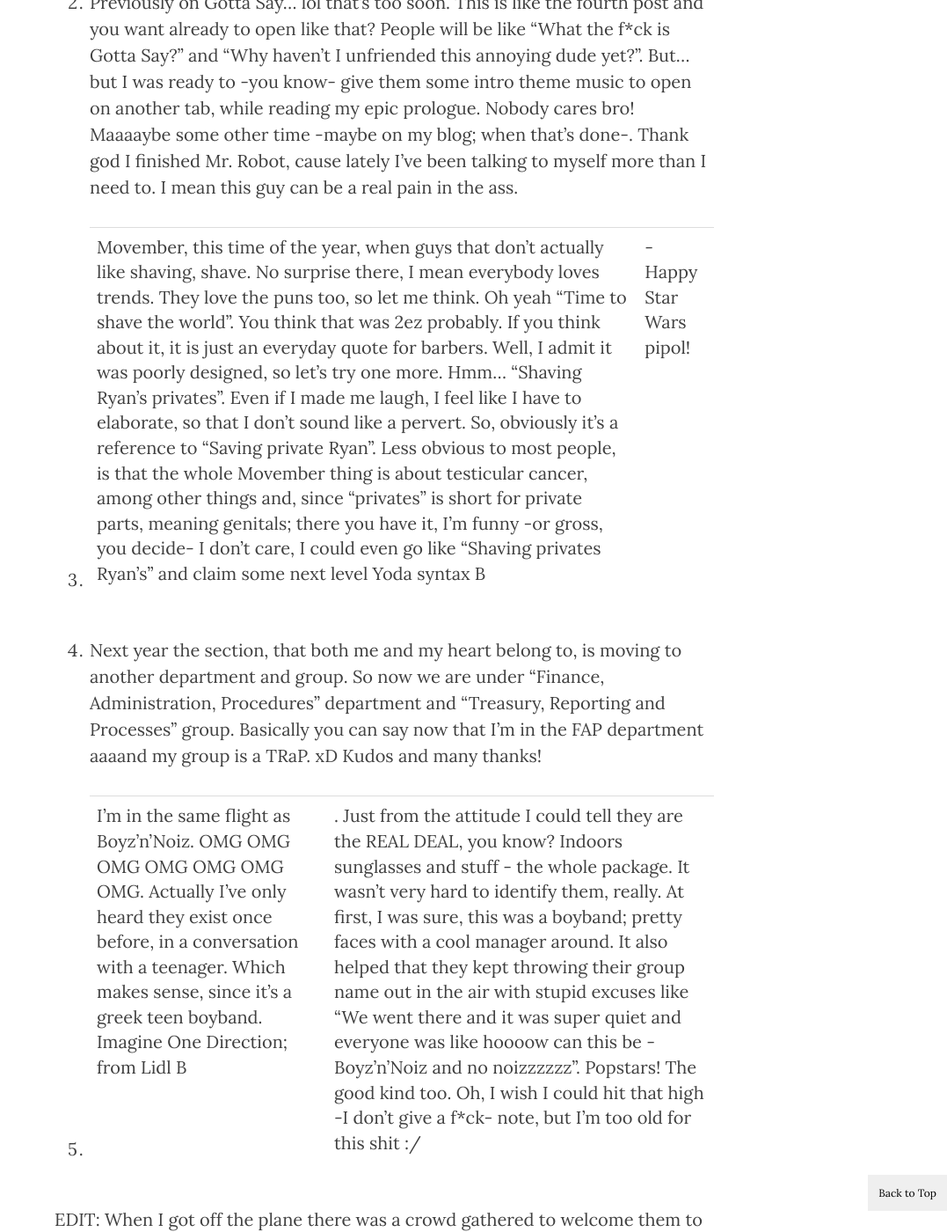
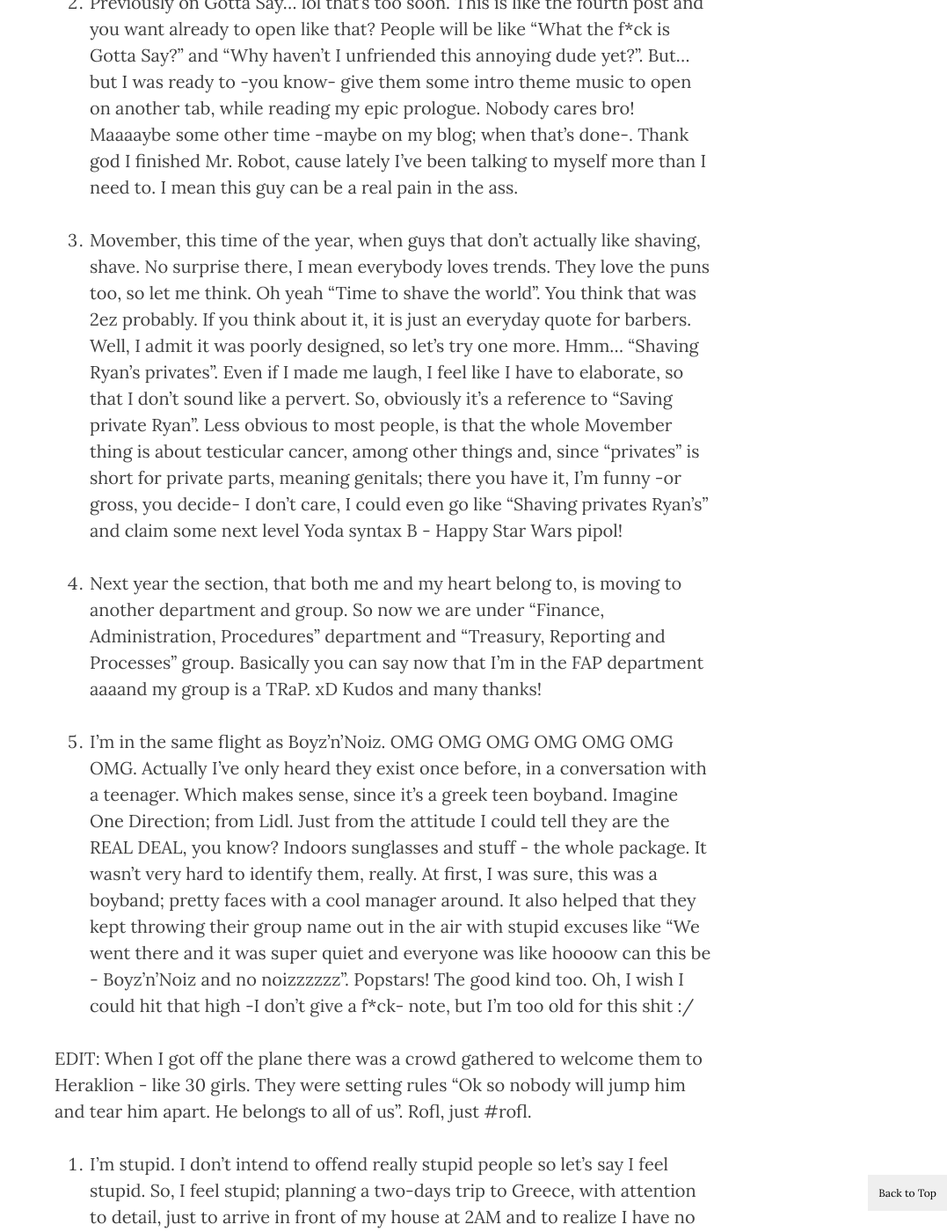
Before and after one commit to nickAndroulakis/PorcelainThroneWaterfalls, a Jekyll site: the page built from _posts/2015-12-24-Outdated-thoughts.markdown, in a window 1280 px wide and 1400 px high, scrolled down 718 px. Shown: the whole window at 88% size, without its empty margins (203-1280 px from the left). Built offline with Jekyll 4.4.1, drawn with Linux system fonts in a browser that asks for light colours; nearby versions of some CDN libraries; some of the changed text lies outside the part shown.

Commit message:
fixed B|

```diff
--- a/_posts/2015-09-12-43rd-of-August-and-counting.markdown
+++ b/_posts/2015-09-12-43rd-of-August-and-counting.markdown
@@ -9,13 +9,13 @@ header-img: "img/post-bg-01.jpg"
 
 1. Yes pipol, I will be doing this thingie, my sister does. I even copied the title just to salute her style. It’s not personal, Nassia. It’s strictly business #GodfatherQuotes. Oh, there's no going back now #copyCat #noRegrets
 
-2. Now that I leave Greece, I get to, finally, post in english. I can always claim that I have to do it from now on, cause of my european friends, hiding the fact, I'm just a poser and a hipster, who enjoys typing in English B|.
+2. Now that I leave Greece, I get to, finally, post in english. I can always claim that I have to do it from now on, cause of my european friends, hiding the fact, I'm just a poser and a hipster, who enjoys typing in English B .
 
 3. I guess sharing music on social media is like sharing thoughts (well, #noShitSherlock). There will always be those who just get it and, of course, those who don't. I actually enjoy listening sad music; in a way sad music balances me out. Let's just say, pretty often "my happy is too loud" and I need to level it down xD. Point is that if you really care of what people will think of your posts, then you shouldn't post in the first place. No, it's not some heart-opening to strangers (sorry, facebook friends) ;it's some taste-sharing (you're welcome, facebook friends). After all, #sharingIsCaring.
 
 4. But, seriously, take a moment to look at the dark sky at night. Now, take a deep breath and start counting all those fucks that I give, orbiting our planet just like the Moon.
 
-5. So there's this imaginary place near Baghdad, I will be visiting from time to time, called Donethat. Of course there's Fuckthat just around the corner too. Damn, greek jokes sound way much cooler in greek #duh. However, I get to use #duh now, so that's a trade I'm, kinda, okay with B|.
+5. So there's this imaginary place near Baghdad, I will be visiting from time to time, called Donethat. Of course there's Fuckthat just around the corner too. Damn, greek jokes sound way much cooler in greek #duh. However, I get to use #duh now, so that's a trade I'm, kinda, okay with B .
 
 6. And I will quote one of my sisters(I'm not throwing people under the bus) at this point: "How does gPhotos categorize my photos as food or flowers? Is there an employee, whose job is to do so?" :D :D. #howStuffWorks #blackMagic
 
--- a/_posts/2015-10-25-Confessions-of-a-troll.markdown
+++ b/_posts/2015-10-25-Confessions-of-a-troll.markdown
@@ -11,7 +11,7 @@ header-img: "img/post-bg-03.jpg"
 
 2. Maroumi and I declared this following, shared, year in Geneva as a wine tasting season, but first things first. Maria -> Marouli. My roommate -> Mah roomie -> Maroumi. So where was I? Oh, yes, wine. When in France, you have to understand, there's actually lots of wine involved. Red, white, rouge; you name it. We have not yet tasted bad wine. Of course some of them are clearly better that other, setting high standards but you can get proper wine for 2-4 euros, a bottle at a supermarket. And then there are these wine tasting events every now and then... I mean a wine tasting year with inner wine tasting weekends, with wine tasting days in those too, you get the picture; It's #wineception. Sorry beer, you have to try harder this year and fight to keep your place in my blood. 1437 Kozel. 1437 is code for "I love you forever"; a character counter. There you go, facebook friends, you get to learn something new, however not important at all :). You are welcome.
 
-3. Roundabouts; I am all about them. Seriously, a friend of mine claims I'm obsessed. But let's be real, what's not to like? Lemme break this down for ya'all. First of all, roundabouts are circular. Appreciate the symmetry, kid. Ok, crossroads can be symmetric too but are they, really? Most of them look like dancing ravers in the 90's even if most of the ravers see circles anyway. Moreover, a roundabout is practical in a way. You know, in case you like it too much, you can stay there, forever lost in the moment, going around it screaming "ROUNDABOUOUOOUOUUOOUT, while fighting back the centrifugal force. And trust me when I say; the force is strong in this one  B| . But most importantly, they control traffic better than f*cking traffic lights AND THEY ARE NOT EVEN CALLED TRAFFIC ROUNDABOUTS. And why would they? There is never traffic around a roundabout -except for Ilioupoli, but that's a bad, bad, sad implementation.- so that would be dumb. I mean you can't just run past a roundabout and cause an accident. You have to stop #justStahp. I made my case and now I see circles. #kyrile
+3. Roundabouts; I am all about them. Seriously, a friend of mine claims I'm obsessed. But let's be real, what's not to like? Lemme break this down for ya'all. First of all, roundabouts are circular. Appreciate the symmetry, kid. Ok, crossroads can be symmetric too but are they, really? Most of them look like dancing ravers in the 90's even if most of the ravers see circles anyway. Moreover, a roundabout is practical in a way. You know, in case you like it too much, you can stay there, forever lost in the moment, going around it screaming "ROUNDABOUOUOOUOUUOOUT, while fighting back the centrifugal force. And trust me when I say; the force is strong in this one  B  . But most importantly, they control traffic better than f*cking traffic lights AND THEY ARE NOT EVEN CALLED TRAFFIC ROUNDABOUTS. And why would they? There is never traffic around a roundabout -except for Ilioupoli, but that's a bad, bad, sad implementation.- so that would be dumb. I mean you can't just run past a roundabout and cause an accident. You have to stop #justStahp. I made my case and now I see circles. #kyrile
 
 4. I think I have developed an addiction for cheese. The variety of cheese in a french supermarket is crazy - or "it's cray" if you are an Obama fan- and I made a vow to try everything I can. So I am not sure if it's an addiction yet, however I do eat some cheese daily. And there are these moments in the night, I would open the fridge for bacon, but now I do that for Gruyere too. Just to be clear, I am not eating it, I am checking on it. I want to make sure that the cheese is there for me, just in case I need it, you know, at 4AM. There is, also, a high chance that Maroumi eats the Gruyere while I am fast asleep. Damn you, sleep. Damn you, Maroumi. Damn you, cheese #damn. I mentioned Gruyere once too many times now, but we have a special connection <3. There is a story behind how we met, but I'll get to that later. I'll just say that it's the best cheese I've ever had, like the king of cheese(s) -or the queen; I'm not sexist- the mayor of Cheese town, like Parmigiano and Graviera had a baby -_-. Oh and it's not french, so SUCK IT France, you and your excellent -but not good enough- cheese. Whatever, maybe I am a cheese addict, but I'm going for the fridge and there's nothing that can stop me now haha HAHAHA-it's actually hard to type an evil laugh :/.
 
@@ -21,7 +21,7 @@ header-img: "img/post-bg-03.jpg"
 
 7. So we are in Lausanne for a night and we are crashing in an EPFL dorm -Oh not this story again... Facebook friends trust me, I remember this one.- So we are being accommodated, Eli and me, by Bojan -a Serbian fella, friend of a friend; two times friend- and we get in the dorm at 3AM, more or less, after some beers. So we decide to go to sleep right away cause we need to wake up early in the morning and we inflate the inflatable bed- I swear this in not about the bed :P- when our host is like "Guys, do you want some Gruyere?". "I actually never had Gruyere before" I reply, while I watch him slice the cheese that is about to blow my mind away -everywhere around the place, like little Annoula after the explosion-. AND THIS IS HOW I MET YOUR MOTHER #booooom. But actually this is not what this is about. So we get out of bed to eat Gruyere and we start chit-chatting when this girl knocks the door and starts to argue that we are too loud. Too loud on a f*cking Saturday night; I mean seriously? We don't talk back at all and we say we'll keep it down. Aaaand in five minutes there she is again and she is really pissed, like REALLY mad. I know when you're drunk you may not control your audio output perfectly but we were not that loud. There is a little bit of argument this time but nothing major. We end up going to to bed after this huge buzzkill :/. We all agreed in the end it was Gruyere's fault. Damn, Y R U so GD?
 
-8. We went to Broc to visit Callier's chocolate factory and there was a lot of chocolate involved. During the first part of the tour, though, we did this interactive part where you walk through rooms while a narrator expla- actually I just want to talk about the narrator, the rest is neither important nor interesting. This voice was so deep and epic that it didn't fit the whole concept. I was feeling this chocolate history experience was about to switch to middle Earth at any moment with orcs and goblins running through the walls! And every time he referred to Coco beans the earth would quake and the skies would thunder. F*cking COCO BEANS maaaan. He put those twice in every sentence at least. He started talking about chocolate and ended up with the French Revolution involved, and of course there were COCO BEANS EVERYWHERE. I started to wonder whether the whole Revolution was just a big french #sugarRush. It's always down to Liberté, égalité, fraternité... and COCO BEANS! B|
+8. We went to Broc to visit Callier's chocolate factory and there was a lot of chocolate involved. During the first part of the tour, though, we did this interactive part where you walk through rooms while a narrator expla- actually I just want to talk about the narrator, the rest is neither important nor interesting. This voice was so deep and epic that it didn't fit the whole concept. I was feeling this chocolate history experience was about to switch to middle Earth at any moment with orcs and goblins running through the walls! And every time he referred to Coco beans the earth would quake and the skies would thunder. F*cking COCO BEANS maaaan. He put those twice in every sentence at least. He started talking about chocolate and ended up with the French Revolution involved, and of course there were COCO BEANS EVERYWHERE. I started to wonder whether the whole Revolution was just a big french #sugarRush. It's always down to Liberté, égalité, fraternité... and COCO BEANS! B
 
 9. Around here drivers tend to respect pedestrians a lot, for example waiting before zebra crossings for them to pass. You know, borderline politeness that greek drivers don't understand. But now that I have to be one of them, I try to behave while driving. Good thing is I found this new hobby of mine. I force people to cross streets. Yes I do that. So I see three random guys standing on the pavement, just talking to each other, with clearly no intention to use the zebra crossing next to them, I just stop in front of them. I play the waiting game until they notice me. Now they think I'm too polite and they consider crossing just to avoid disappointing me -I'm totally in their heads. Most of the times people will just nod or wave a signal for me to pass, but every once in a while they will actually cross the road and offer me precious laughing tears. #Worth
 10. It's cold and sometimes it is wise for me to wear gloves. There are these days that I walk back from work and it's like a 25-minute walk. I put on my headphones, start Spotify, skip to a song I like, put on my gloves and start walking; all those in this specific order. Most of the times there will be a really awful song on the playlist that I need to skip and here is my problem; my gloves. I can't press shit on my touchscreen with the gloves on. So I consider my options. I can take off a glove press the "next" button and move on with my life, however due to the cold this is not optimal. Optimal would be gloves that can use a touchscreen. So I go for my second option and I start hitting my screen with my nose trying to aim for the correct button. And there I am, walking on the sidewalk, nose pecking my phone like Woody woodpecker. The first time I almost nose-dialed a friend by mistake trying to skip Taylor Swift ;She is annoying. On another occasion I hit "pause". That's just great... Now I have to nose-peck two buttons, to get the #starbucksLovers off my ears. Eventually I googled for these gloves above and, apparently, they exist. Thing is by that moment i was already a pro at nose-phoning. I can hit the right button, every f*cking time, now. I am seriously considering texting the same way from now on. #challengeAccepted
--- a/_posts/2015-12-24-Outdated-thoughts.markdown
+++ b/_posts/2015-12-24-Outdated-thoughts.markdown
@@ -11,11 +11,11 @@ header-img: "img/post-bg-04.jpg"
 
 2. Previously on Gotta Say... lol that's too soon. This is like the fourth post and you want already to open like that? People will be like "What the f*ck is Gotta Say?" and "Why haven't I unfriended this annoying dude yet?". But... but I was ready to -you know- give them some intro theme music to open on another tab, while reading my epic prologue. Nobody cares bro! Maaaaybe some other time -maybe on my blog; when that's done-. Thank god I finished Mr. Robot, cause lately I've been talking to myself more than I need to. I mean this guy can be a real pain in the ass.
 
-3. Movember, this time of the year, when guys that don't actually like shaving, shave. No surprise there, I mean everybody loves trends. They love the puns too, so let me think. Oh yeah "Time to shave the world". You think that was 2ez probably. If you think about it, it is just an everyday quote for barbers. Well, I admit it was poorly designed, so let's try one more. Hmm... "Shaving Ryan's privates". Even if I made me laugh, I feel like I have to elaborate, so that I don't sound like a pervert. So, obviously it's a reference to "Saving private Ryan". Less obvious to most people, is that the whole Movember thing is about testicular cancer, among other things and, since "privates" is short for private parts, meaning genitals; there you have it, I'm funny -or gross, you decide- I don't care, I could even go like "Shaving privates Ryan's" and claim some next level Yoda syntax B| - Happy Star Wars pipol!
+3. Movember, this time of the year, when guys that don't actually like shaving, shave. No surprise there, I mean everybody loves trends. They love the puns too, so let me think. Oh yeah "Time to shave the world". You think that was 2ez probably. If you think about it, it is just an everyday quote for barbers. Well, I admit it was poorly designed, so let's try one more. Hmm... "Shaving Ryan's privates". Even if I made me laugh, I feel like I have to elaborate, so that I don't sound like a pervert. So, obviously it's a reference to "Saving private Ryan". Less obvious to most people, is that the whole Movember thing is about testicular cancer, among other things and, since "privates" is short for private parts, meaning genitals; there you have it, I'm funny -or gross, you decide- I don't care, I could even go like "Shaving privates Ryan's" and claim some next level Yoda syntax B  - Happy Star Wars pipol!
 
 4. Next year the section, that both me and my heart belong to, is moving to another department and group. So now we are under "Finance, Administration, Procedures" department and "Treasury, Reporting and Processes" group. Basically you can say now that I'm in the FAP department aaaand my group is a TRaP. xD Kudos and many thanks!
 
-5. I'm in the same flight as Boyz'n'Noiz. OMG OMG OMG OMG OMG OMG OMG. Actually I've only heard they exist once before, in a conversation with a teenager. Which makes sense, since it's a greek teen boyband. Imagine One Direction; from Lidl B|. Just from the attitude I could tell they are the REAL DEAL, you know? Indoors sunglasses and stuff - the whole package. It wasn't very hard to identify them, really. At first, I was sure, this was a boyband; pretty faces with a cool manager around. It also helped that they kept throwing their group name out in the air with stupid excuses like "We went there and it was super quiet and everyone was like hoooow can this be - Boyz'n'Noiz and no noizzzzzz". Popstars! The good kind too. Oh, I wish I could hit that high -I don't give a f*ck- note, but I'm too old for this shit :/
+5. I'm in the same flight as Boyz'n'Noiz. OMG OMG OMG OMG OMG OMG OMG. Actually I've only heard they exist once before, in a conversation with a teenager. Which makes sense, since it's a greek teen boyband. Imagine One Direction; from Lidl. Just from the attitude I could tell they are the REAL DEAL, you know? Indoors sunglasses and stuff - the whole package. It wasn't very hard to identify them, really. At first, I was sure, this was a boyband; pretty faces with a cool manager around. It also helped that they kept throwing their group name out in the air with stupid excuses like "We went there and it was super quiet and everyone was like hoooow can this be - Boyz'n'Noiz and no noizzzzzz". Popstars! The good kind too. Oh, I wish I could hit that high -I don't give a f*ck- note, but I'm too old for this shit :/
 
 EDIT: When I got off the plane there was a crowd gathered to welcome them to Heraklion - like 30 girls. They were setting rules "Ok so nobody will jump him and tear him apart. He belongs to all of us". Rofl, just #rofl.
 
@@ -27,9 +27,9 @@ EDIT: When I got off the plane there was a crowd gathered to welcome them to Her
 
 9. Lately, I am taking planes regularly; at least compared to previous years. One would say that I'm pretty fly for a white guy #badJokes - couldn't resist, I don't care. Stay on point. YES, BRAIN. Lemme start from the top. People tend to get scared on flights and that is focused a lot on the take-off and the landing. These two phases are actually similar on a danger scale - I mean a plane either works or it doesn't- however, the latter one is more drama-heavy. That is probably because after take-off you can't actually just relax, since there is still the landing on the way. You are half-way there, but not there yet. So, I guess it would be fair to say that people are focusing their negative energy on the landing. So the plane is heading downwards and you are holding your breath just until the wheels touch the ground. The following seconds are crucial for you because the plane is kinda bouncing like Snoop Dogg in da hood. And then, the stress relief. You can actually hear people around you exhaling air off their lungs. You can see random smiles. I mean, I remember passengers in the past that started clapping. Wtf? This fake trust towards the pilot suddenly breaking out. Like "the take-off was ok, but you really nailed the landing! Congrats". I noticed they don't do that anymore. Have we become more mature as a species? Not really. I'm pretty sure everyone is still clapping in their heads.
 
-EDIT: Guys, guys!- And grills!- Actually on my last flight people clapped when we touched the ground. Faith in humanity: Restored! B|
+EDIT: Guys, guys!- And grills!- Actually on my last flight people clapped when we touched the ground. Faith in humanity: Restored! B
 
-10. I was in a committee room providing tech assistance some time ago, when the mouse started to malfunction. At first, I offered my notepad as a mousepad cause the desk surface could be the issue. The user tried it and thanked me since, I guess, it made a difference. After like 10 minutes the mouse was not responding properly again. So, because it was a wireless one I assumed it had to do with that and then I noticed this thing a bit further, behind the mouse below the screen. "Oh yeah, that's the mouse detector thingie, it's facing the wrong direction!" I said and I stood up to reach it and reposition it to face the mouse. I was already there, having my hand over it, when I actually realized that the THINGIE was NOT a mouse detector. It was presenter; you know, a presentation pointer, that actually had a front similar to a detector, in my defence. Keeping my cool, I moved it anyway B|. Now the user tried once more. "Oh thanks, Nick. That's perfect now. You, computer guys, know everything!" she said. And no more errors occurred that day... PLACEBO MOTHERF*CKERS! IT F*CKING WORKS xD.
+10. I was in a committee room providing tech assistance some time ago, when the mouse started to malfunction. At first, I offered my notepad as a mousepad cause the desk surface could be the issue. The user tried it and thanked me since, I guess, it made a difference. After like 10 minutes the mouse was not responding properly again. So, because it was a wireless one I assumed it had to do with that and then I noticed this thing a bit further, behind the mouse below the screen. "Oh yeah, that's the mouse detector thingie, it's facing the wrong direction!" I said and I stood up to reach it and reposition it to face the mouse. I was already there, having my hand over it, when I actually realized that the THINGIE was NOT a mouse detector. It was presenter; you know, a presentation pointer, that actually had a front similar to a detector, in my defence. Keeping my cool, I moved it anyway B . Now the user tried once more. "Oh thanks, Nick. That's perfect now. You, computer guys, know everything!" she said. And no more errors occurred that day... PLACEBO MOTHERF*CKERS! IT F*CKING WORKS xD.
 
 P.S.: Papakaliatis, you scumbag.
 
--- a/_posts/2016-01-07-Xmas-special.markdown
+++ b/_posts/2016-01-07-Xmas-special.markdown
@@ -19,8 +19,8 @@ header-img: "img/post-bg-05.jpg"
 
 3. I am writing this last piece from my french village; yeah... back to work :/. My return to my place was interesting. I wont say I was surprised but my house was a mess. It was not dirty- well you could say that too- just things everywhere. We were accommodating friends before the holidays so we have some excuses. So let's say the inflatable bed was still there. Then, we had some big boxes in the house, after a big thomann shipment arrived just before we left for Greece- so I unwrapped and left everything there xD. Hmm what else... And some luggage in the hallway- that are not even ours. Next to them you could find some plastic bags with leftover booze from a friends party and on the right another bag with meds this time. All of them on the floor. Some laundry to be done too. Last but not least we had this specific corner, that we call, the recycling corner. There we gather paper wrappings in a huuuuuge- like humongous huge- plastic bag in order to get them eventually to the recycling bin. Because we care about the environment, then again do we? Not the point. BRAIN what was the point here? Help me out brother. Yes, yes. Point is I should do less typing and more tiding up my ecosystem so that the living organisms inside don't give up on life.
 
-7. You can read 4 again; It's exactly the same B|
+7. You can read 4 again; It's exactly the same B
 
 tl;dr -> Just some thoughts in Star Wars order. You don't have to read them. Class dismissed!
 
-Prpp out \m/</p>
+Prpp out \m/
```
